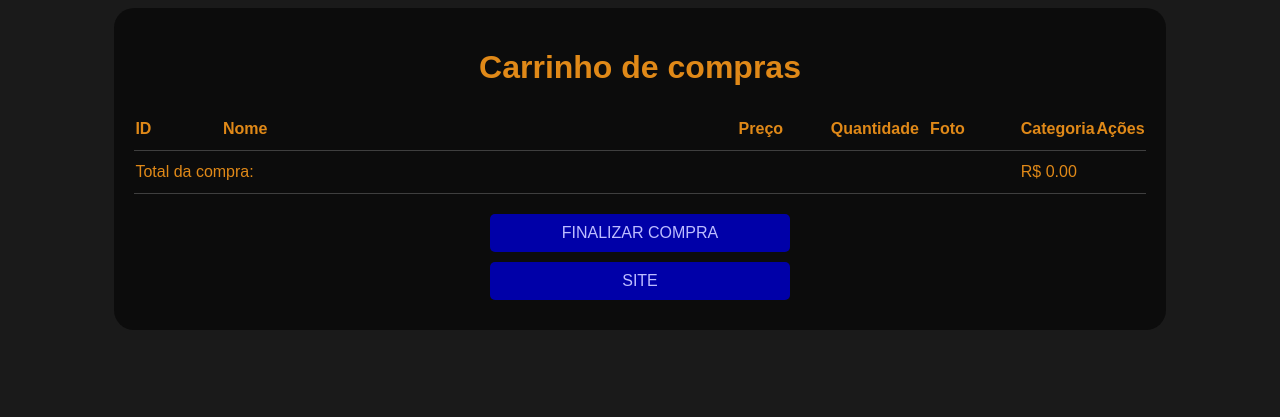
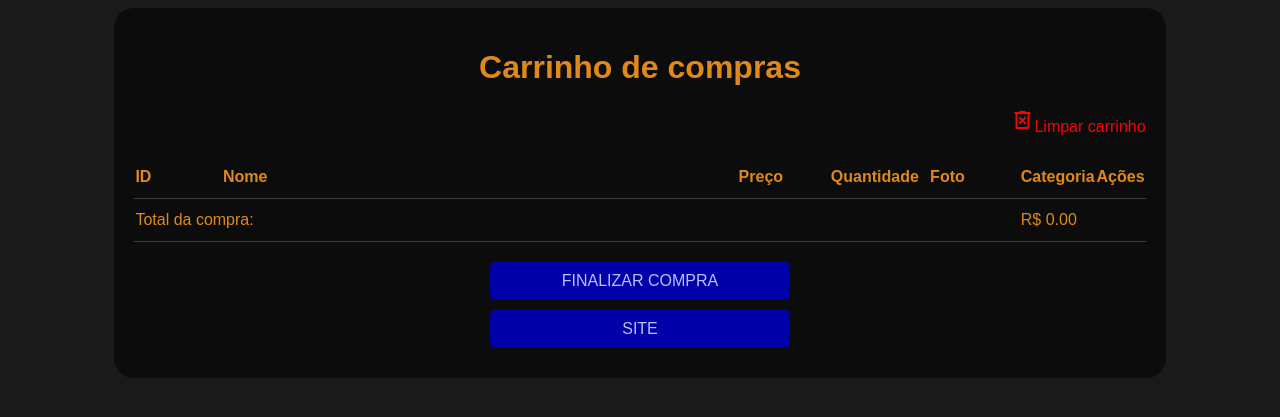
Before and after one commit to larryworkson/PYTHON-III, a Flask app: page /carrinho.html in a window 1280 px wide. Shown: the top 417 px of the page. Run offline with Flask 3, Linux system fonts and the light colour scheme; data that the repository does not hold is empty.

Commit message:
botão limpar carrinho adicionado

```diff
--- a/GERAL/04-Flask/ex005-loja/loja.py
+++ b/GERAL/04-Flask/ex005-loja/loja.py
@@ -174,6 +174,14 @@ def del_produto_carrinho(id):
     Produto.deletar_produto_carrinho(id)
     return pag_carrinho()
 
+@loja.route('/del_todo_carrinho')
+def del_todo_carrinho():
+    produtos = Produto.lista_carrinho()
+    for item in produtos:
+        Produto.deletar_produto_carrinho(item[0])
+    return pag_carrinho()
+
+
 @loja.route('/aumenta_item/<id>')
 def aumenta_item(id):
     Produto.incrementar_item(id)
@@ -206,9 +214,7 @@ loja.run(debug=False)
 AJUSTES CRÍTICOS:
 
 AJUSTES DE MELHORIA:
-    - criar página de notificações (quando produto tiver menos de 10 unidades gera notificação ao admin)
-    - Add botão para limpar carrinho
-    - Notificar admin quando houver uma nova venda.
+        - Notificar admin quando houver uma nova venda.
     - Mostrar relatório com dados da última venda, valor, dia e horário.
     - criar função de colocar produtos em promoção (com desconto) tipo black friday... tbm ver uma forma de por produtos em destaque
     - criar script que gera produtos recomendados na página do carrinho, baseados nas preferências do usuário
--- a/GERAL/04-Flask/ex005-loja/static/functions.py
+++ b/GERAL/04-Flask/ex005-loja/static/functions.py
@@ -145,6 +145,8 @@ class Produto():
         conexao.commit()
         conexao.close()
 
+
+
     def incrementar_item(id):
         """buscando quantidade atual"""
         conexao = sqlite3.connect('C:/Users//studi/Documents/code/PYTHON-III/GERAL/04-Flask/ex005-loja/database/base.db')
--- a/GERAL/04-Flask/ex005-loja/static/style.css
+++ b/GERAL/04-Flask/ex005-loja/static/style.css
@@ -112,3 +112,9 @@ a.flecha {
     text-decoration: none;
     color: #ffffff;
 }
+
+a.limpa_carrinho {
+    text-decoration: none;
+    text-align: right;
+    color: red;
+}
--- a/GERAL/04-Flask/ex005-loja/templates/carrinho.html
+++ b/GERAL/04-Flask/ex005-loja/templates/carrinho.html
@@ -11,6 +11,7 @@
 <body>
     <main>
         <h1>Carrinho de compras</h1>
+        <a class="limpa_carrinho" href="{{ url_for('del_todo_carrinho')}}"><p> <span class="material-symbols-outlined">delete_forever</span>Limpar carrinho</p></a>
         <table id="lista">
             <tr>
                 <th class="outros">ID</th>
--- a/GERAL/04-Flask/ex005-loja/templates/estoque.html
+++ b/GERAL/04-Flask/ex005-loja/templates/estoque.html
@@ -28,12 +28,13 @@
                     <td>{{produto[1]}}</td>
                     <td>R$ {{produto[2]}}</td>
                     <td style="color: {{infocor}}">
+                        <!-- verificando de nível de estoque-->
                         {% if produto[3] <= 10 %}
                             <span style="color: red;">Crítico</span>
                         {% elif produto[3] <= 25 %}
                             <span style="color: yellow;">Baixo</span>
                         {% elif produto[3] > 25 %}
-                            <span style="color: green;">Normal</span>
+                            <span style="color: rgb(0, 115, 255);">Normal</span>
                         {% endif %}
                     </td>
                     <td>{{produto[3]}}</td>
```
Also changed, not shown: GERAL/04-Flask/ex005-loja/database/base.db.
